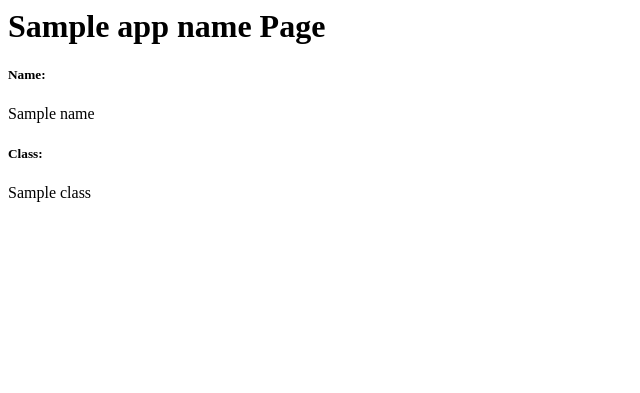
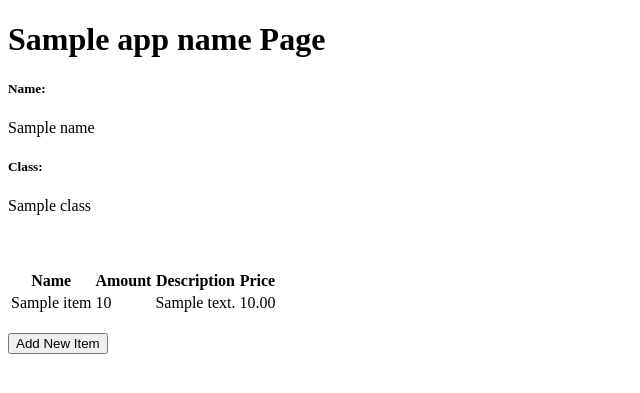
Before and after one commit to adi-himawan/techspace, a Django app: template main/templates/main.html in a window 1280 px wide. Shown: the top 393 px of the page, without its empty margins (0-640 px from the left). Run offline with Django 4.2, Linux system fonts and the light colour scheme; tables that the repository leaves empty hold one stand-in row (values such as "Sample post"); the template is opened without the code that fills it: values that come from a table or form of the project are taken from there, most other values are stand-ins (such as "Sample title", 1, 10 or a date in 2020).

Commit message:
feat: mengimplementasikan form dan data delivery

```diff
--- a/main/templates/main.html
+++ b/main/templates/main.html
@@ -1,6 +1,43 @@
-<h1>{{app_name}} Page</h1>
+{% extends 'base.html' %}
 
-<h5>Name: </h5>
-<p>{{name}}</p>
-<h5>Class: </h5>
-<p>{{class}}</p>
+{% block content %}
+    <h1>{{app_name}} Page</h1>
+
+    <h5>Name:</h5>
+    <p>{{name}}</p>
+
+    <h5>Class:</h5>
+    <p>{{class}}</p>
+
+    <br />
+
+    {% comment %} Menambahkan pesan untuk ditampilkan di atas tabel. {% endcomment %}
+    <h2>{{message}}</h2>
+
+    <table>
+        <tr>
+            <th>Name</th>
+            <th>Amount</th>
+            <th>Description</th>
+            <th>Price</th>
+        </tr>
+
+        {% comment %} Berikut cara memperlihatkan data item di bawah baris ini. {% endcomment %}
+        {% for item in items %}
+            <tr>
+                <td>{{item.name}}</td>
+                <td>{{item.amount}}</td>
+                <td>{{item.description}}</td>
+                <td>{{item.price}}</td>
+            </tr>
+        {% endfor %}
+    </table>
+
+    <br />
+
+    <a href="{% url 'main:create_item' %}">
+        <button>
+            Add New Item
+        </button>
+    </a>
+{% endblock content %}
--- a/main/urls.py
+++ b/main/urls.py
@@ -1,8 +1,13 @@
 from django.urls import path
-from main.views import show_main
+from main.views import show_main, create_item, show_xml, show_xml_by_id, show_json, show_json_by_id
 
 app_name = 'main'
 
 urlpatterns = [
     path('', show_main, name='show_main'),
+    path('create-item', create_item, name='create_item'),
+    path('xml/', show_xml, name='show_xml'),
+    path('xml/<int:id>/', show_xml_by_id, name='show_xml_by_id'),
+    path('json/', show_json, name='show_json'),
+    path('json/<int:id>/', show_json_by_id, name='show_json_by_id')
 ]
--- a/techspace/settings.py
+++ b/techspace/settings.py
@@ -55,7 +55,7 @@ ROOT_URLCONF = 'techspace.urls'
 TEMPLATES = [
     {
         'BACKEND': 'django.template.backends.django.DjangoTemplates',
-        'DIRS': [],
+        'DIRS': [BASE_DIR / 'templates'],
         'APP_DIRS': True,
         'OPTIONS': {
             'context_processors': [
--- a/techspace/urls.py
+++ b/techspace/urls.py
@@ -18,6 +18,6 @@ from django.contrib import admin
 from django.urls import path, include
 
 urlpatterns = [
+    path('', include('main.urls')),
     path('admin/', admin.site.urls),
-    path('main/', include('main.urls'))
 ]
--- /dev/null
+++ b/templates/base.html
@@ -0,0 +1,18 @@
+{% load static %}
+<!DOCTYPE html>
+<html lang="en">
+    <head>
+        <meta charset="UTF-8" />
+        <meta
+            name="viewport"
+            content="width=device-width, initial-scale=1.0"
+        />
+        {% block meta %}
+        {% endblock meta %}
+    </head>
+
+    <body>
+        {% block content %}
+        {% endblock content %}
+    </body>
+</html>
```
Also changed, not shown: main/forms.py (added, +7 -0 lines), main/templates/create_item.html (added, +19 -0 lines), main/views.py (+43 -4 lines), README.md, image/Tugas2_BaganRequest.jpg (renamed from image/Bagan Request Client.jpg), image/Tugas3_HTML.jpg (added), image/Tugas3_JSON.jpg (added), image/Tugas3_JSONbyID.jpg (added), image/Tugas3_XML.jpg (added), image/Tugas3_XMLbyID.jpg (added).
